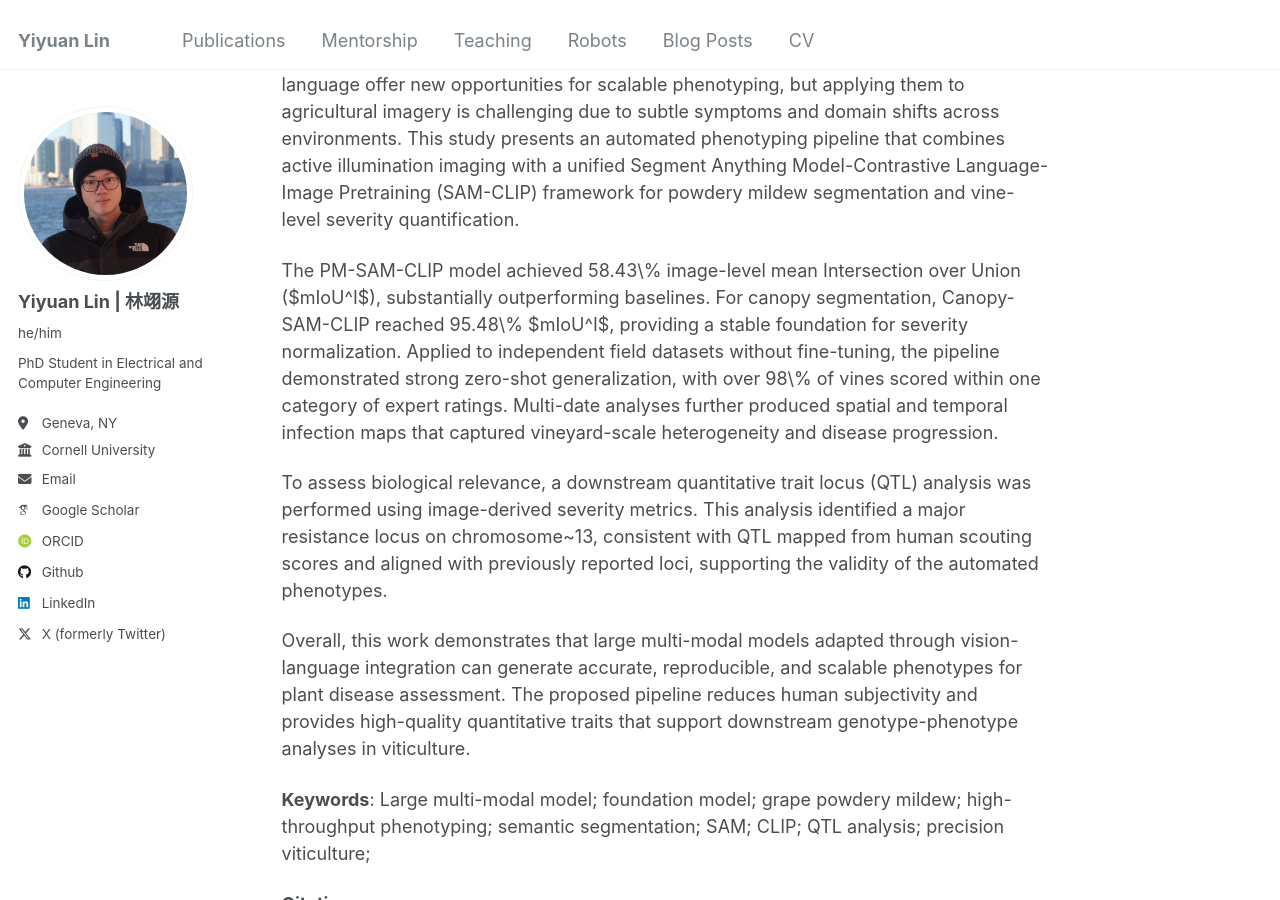
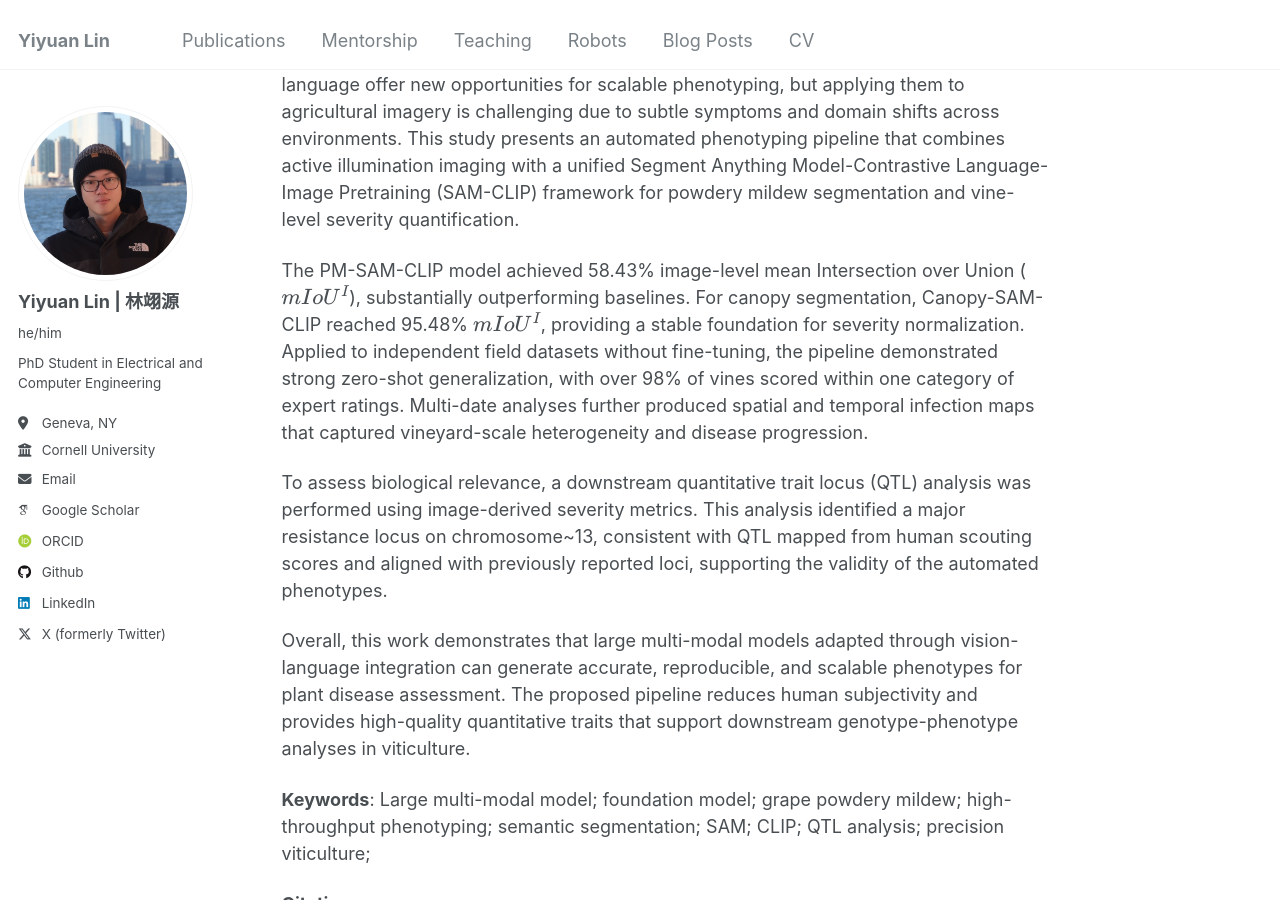
Before and after one commit to YiyuanLinXX/YiyuanLinXX.github.io, a Jekyll site: the page built from _publications/2026-pm-sam-clip-gigascience.md, in a window 1280 px wide and 900 px high, scrolled down 956 px. Built offline with Jekyll 4.4.1, drawn with Linux system fonts in a browser that asks for light colours; some web fonts are replaced.

Commit message:
update abstract

```diff
--- a/_publications/2026-pm-sam-clip-gigascience.md
+++ b/_publications/2026-pm-sam-clip-gigascience.md
@@ -40,7 +40,7 @@ The data for this work is open source and public available at [PM-SAM-CLIP_GigaS
 
 Powdery mildew is a major fungal disease of grapevines, yet its field quantification remains constrained by subjective visual assessments, inconsistent scoring protocols, and the high cost of annotated datasets. Large multi-modal models that integrate vision and language offer new opportunities for scalable phenotyping, but applying them to agricultural imagery is challenging due to subtle symptoms and domain shifts across environments. This study presents an automated phenotyping pipeline that combines active illumination imaging with a unified Segment Anything Model-Contrastive Language-Image Pretraining (SAM-CLIP) framework for powdery mildew segmentation and vine-level severity quantification.
 
-The PM-SAM-CLIP model achieved 58.43\% image-level mean Intersection over Union ($mIoU^I$), substantially outperforming baselines. For canopy segmentation, Canopy-SAM-CLIP reached 95.48\% $mIoU^I$, providing a stable foundation for severity normalization. Applied to independent field datasets without fine-tuning, the pipeline demonstrated strong zero-shot generalization, with over 98\% of vines scored within one category of expert ratings. Multi-date analyses further produced spatial and temporal infection maps that captured vineyard-scale heterogeneity and disease progression.
+The PM-SAM-CLIP model achieved 58.43% image-level mean Intersection over Union (\\(mIoU^I\\)), substantially outperforming baselines. For canopy segmentation, Canopy-SAM-CLIP reached 95.48% \\(mIoU^I\\), providing a stable foundation for severity normalization. Applied to independent field datasets without fine-tuning, the pipeline demonstrated strong zero-shot generalization, with over 98% of vines scored within one category of expert ratings. Multi-date analyses further produced spatial and temporal infection maps that captured vineyard-scale heterogeneity and disease progression.
 
 To assess biological relevance, a downstream quantitative trait locus (QTL) analysis was performed using image-derived severity metrics. This analysis identified a major resistance locus on chromosome~13, consistent with QTL mapped from human scouting scores and aligned with previously reported loci, supporting the validity of the automated phenotypes.
 
```
